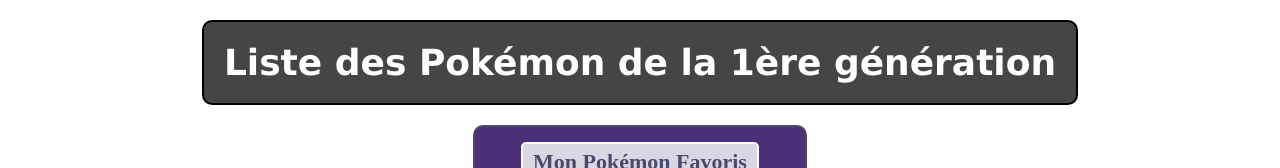
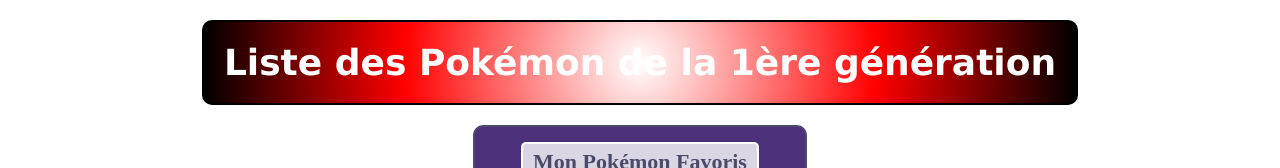
Before and after one commit to Drqzx/API-pkmn, a plain HTML site: page index.html in a window 1280 px wide. Shown: the top 168 px of the page. Drawn offline with Linux system fonts and the light colour scheme; no server answers.

Commit message:
Update style.css

```diff
--- a/style.css
+++ b/style.css
@@ -6,8 +6,8 @@ h1 {
     font-size: 36px;
     font-weight: bold;
     font-family: Verdana, Geneva, Tahoma, sans-serif;
-    background-color: rgb(156, 152, 152); /* Fond gris clair */
-    background: rgb(70, 69, 69);
+    background: rgb(255,255,255);
+    background: radial-gradient(circle, rgba(255,255,255,1) 0%, rgba(255,0,0,1) 54%, rgba(0,0,0,1) 100%);
     padding: 20px;
     width: fit-content;
     margin: 20px auto;
```
